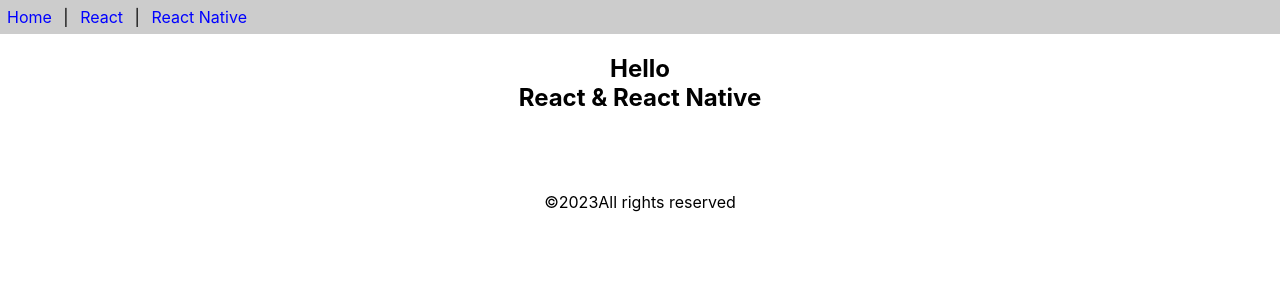
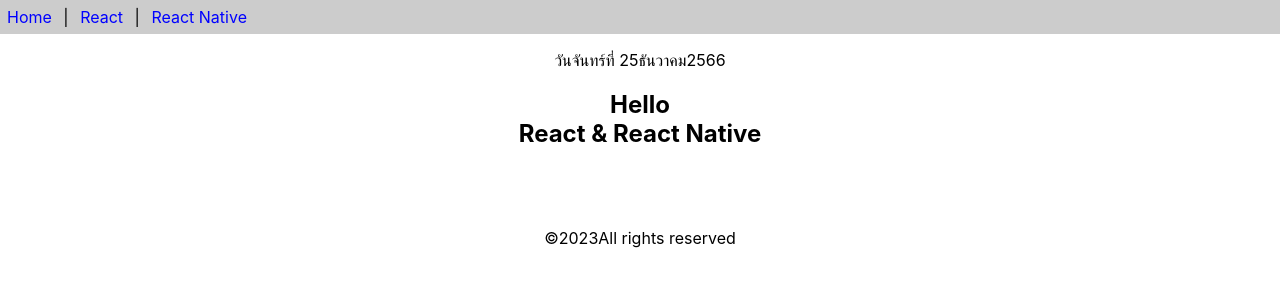
Before and after one commit to phutadonza/app1, a React (Create React App) app: page / in a window 1280 px wide. Shown: the top 300 px of the page. Built offline with nearby package versions, Linux system fonts and the light colour scheme.

Commit message:
Update class-components.js

```diff
--- a/src/class-components.js
+++ b/src/class-components.js
@@ -1,6 +1,6 @@
 import React,{Component} from "react"
 
-export default class Calendar extends React.Component{
+export default class Calendar extends Component{
     getDate(){
         const dayNames = ['อาทิตย์','จันทร์','อังคาร','พุธ',
                           'พฤหัส','ศุกร์','เสาร์']
@@ -10,13 +10,13 @@
                             'ตุลาคม','พฤศจิกายน','ธันวาคม']
         const date = new Date()
         const weekDay = dayNames[date.getDay()]
-        const day = date.getData()
+        const day = date.getDate()
         const month = monthNames[date.getMonth()]
         const year = date.getFullYear() + 543
-        return 'วัน${weekDay}ที่ ${day}${month}${year}'
+        return `วัน${weekDay}ที่ ${day}${month}${year}`
     }
 
     render(){
-        return <div>{Calendar}</div>
+        return <div>{this.getDate()}</div>
     }
 }
```
